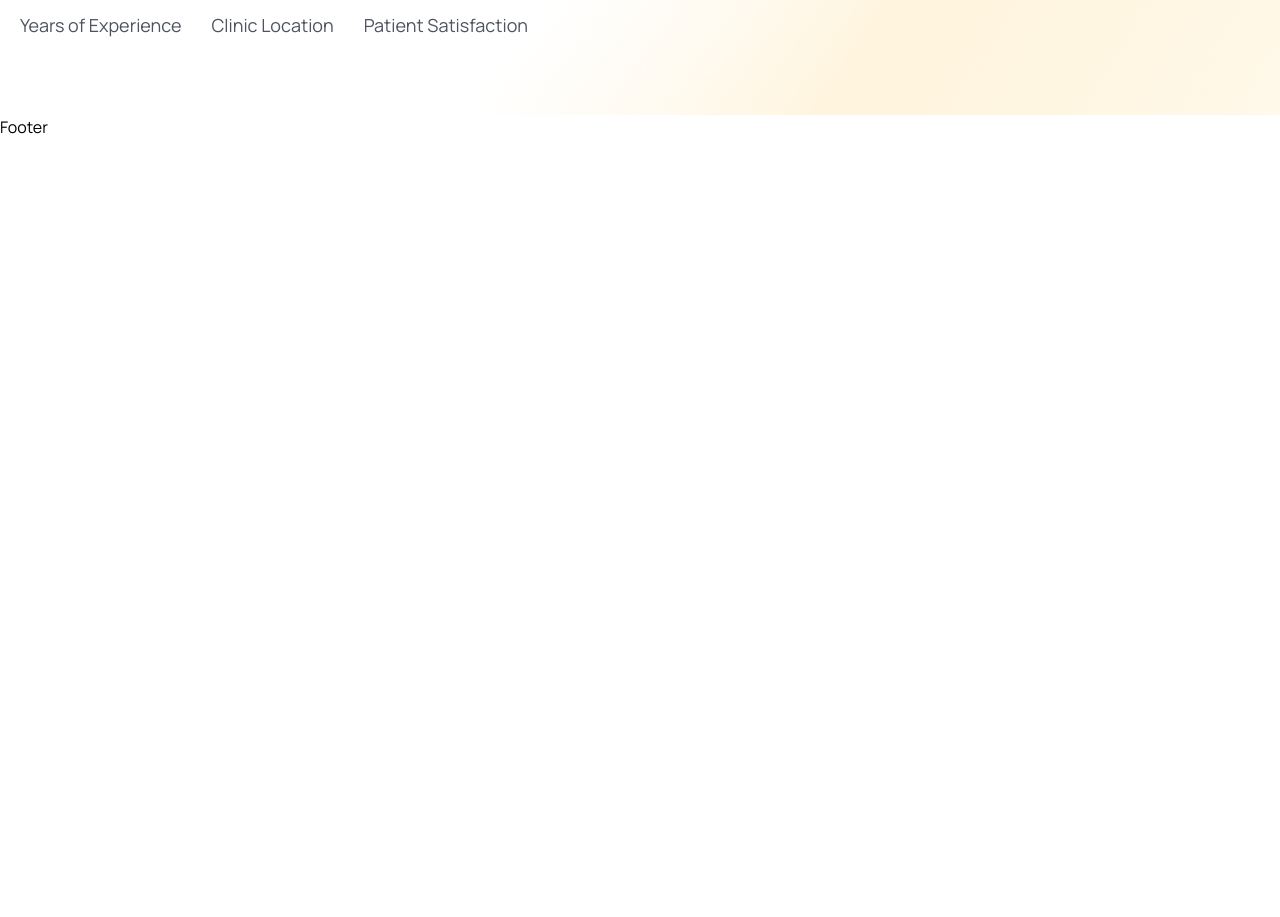
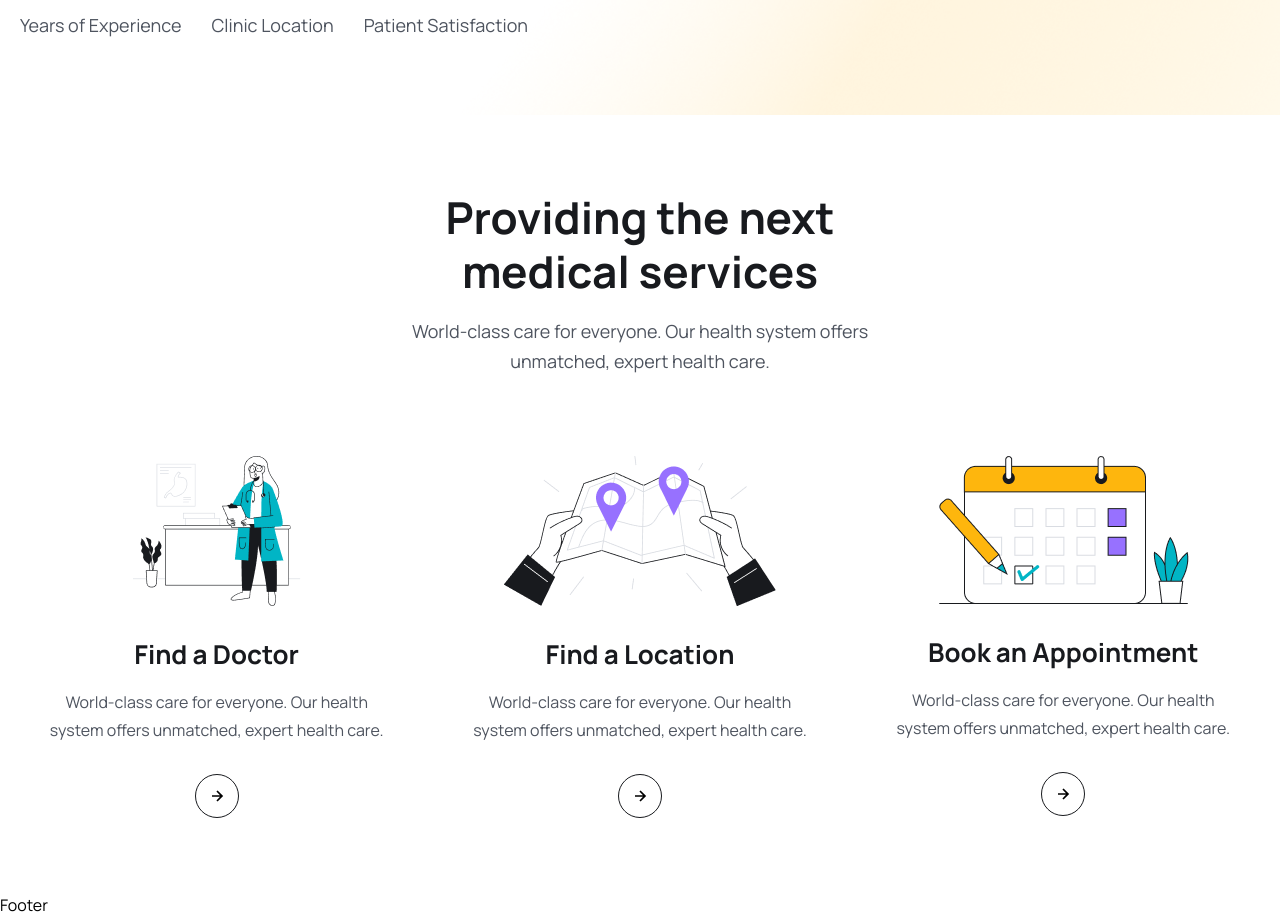
Before and after one commit to ting11222001/Health-Booking-Website, a React (Vite) app in the folder frontend/: page / in a window 1280 px wide. Shown: the part 728-1645 px from the top of the page. Before the commit the page ends 867 px from the top, so only its background shows below. Built offline with nearby package versions, Linux system fonts and the light colour scheme.

Commit message:
Add services section in the home page.

```diff
--- a/frontend/src/App.css
+++ b/frontend/src/App.css
@@ -19,6 +19,7 @@
   left: 0;
   z-index: 999999;
   box-shadow: 3px 3px -8px 3px #ddd;
+  background: white;
 }
 
 @media only screen and (max-width:768px) {
--- a/frontend/src/pages/Home.jsx
+++ b/frontend/src/pages/Home.jsx
@@ -1,6 +1,11 @@
 import heroImg01 from "../assets/images/hero-img01.png"
 import heroImg02 from "../assets/images/hero-img02.png"
 import heroImg03 from "../assets/images/hero-img03.png"
+import icon01 from "../assets/images/icon01.png"
+import icon02 from "../assets/images/icon02.png"
+import icon03 from "../assets/images/icon03.png"
+import { Link } from "react-router-dom"
+import { BiRightArrowAlt } from "react-icons/bi"
 
 const Home = () => {
   return (
@@ -57,6 +62,72 @@
         </div>
       </section>
       {/* === hero section end === */}
+
+      {/* === services section === */}
+      <section>
+        <div className="container">
+          <div className="lg:w-[470px] mx-auto">
+            <h2 className="heading text-center">
+              Providing the next medical services
+            </h2>
+            <p className="text__para text-center">World-class care for everyone. Our health system offers unmatched, expert health care.</p>
+          </div>
+
+          <div className="grid grid-cols-1 md:grid-cols-2 lg:grid-cols-3 gap-5 lg:gap-[30px] mt-[30px] lg:mt-[50px]">
+            <div className="pt-[30px] px-5">
+              <div className="flex items-center justify-center">
+                <img src={icon01} alt="" />
+              </div>
+
+              <div className="mt-[30px]">
+                <h2 className="text-[26px] leading-9 text-headingColor font-[700] text-center">Find a Doctor</h2>
+                <p className="text-[16px] leading-7 text-textColor font-[400] mt-4 text-center">World-class care for everyone. Our health system offers unmatched, expert health care.</p>
+
+                <Link
+                  to="/doctors"
+                  className="w-[44px] h-[44px] rounded-full border border-solid border-[#181A1E] mt-[30px] mx-auto flex items-center justify-center group hover:bg-primaryColor hover:border-none">
+                  <BiRightArrowAlt className="group-hover:text-white w-6 h-5" />
+                </Link>
+              </div>
+            </div>
+
+            <div className="pt-[30px] px-5">
+              <div className="flex items-center justify-center">
+                <img src={icon02} alt="" />
+              </div>
+
+              <div className="mt-[30px]">
+                <h2 className="text-[26px] leading-9 text-headingColor font-[700] text-center">Find a Location</h2>
+                <p className="text-[16px] leading-7 text-textColor font-[400] mt-4 text-center">World-class care for everyone. Our health system offers unmatched, expert health care.</p>
+
+                <Link
+                  to="/doctors"
+                  className="w-[44px] h-[44px] rounded-full border border-solid border-[#181A1E] mt-[30px] mx-auto flex items-center justify-center group hover:bg-primaryColor hover:border-none">
+                  <BiRightArrowAlt className="group-hover:text-white w-6 h-5" />
+                </Link>
+              </div>
+            </div>
+
+            <div className="pt-[30px] px-5">
+              <div className="flex items-center justify-center">
+                <img src={icon03} alt="" />
+              </div>
+
+              <div className="mt-[30px]">
+                <h2 className="text-[26px] leading-9 text-headingColor font-[700] text-center">Book an Appointment</h2>
+                <p className="text-[16px] leading-7 text-textColor font-[400] mt-4 text-center">World-class care for everyone. Our health system offers unmatched, expert health care.</p>
+
+                <Link
+                  to="/doctors"
+                  className="w-[44px] h-[44px] rounded-full border border-solid border-[#181A1E] mt-[30px] mx-auto flex items-center justify-center group hover:bg-primaryColor hover:border-none">
+                  <BiRightArrowAlt className="group-hover:text-white w-6 h-5" />
+                </Link>
+              </div>
+            </div>
+          </div>
+
+        </div>
+      </section>
     </>
   )
 }
```
